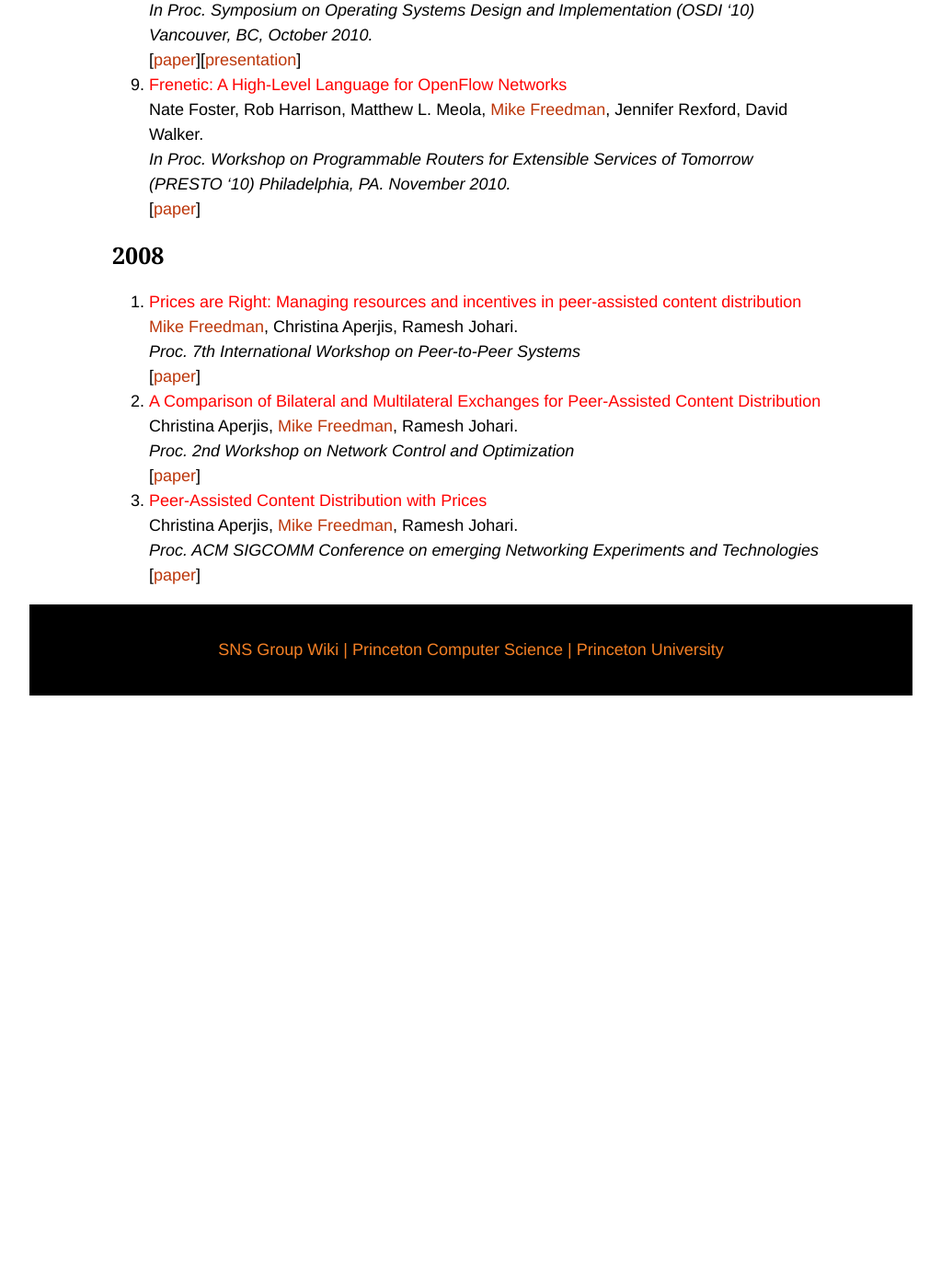
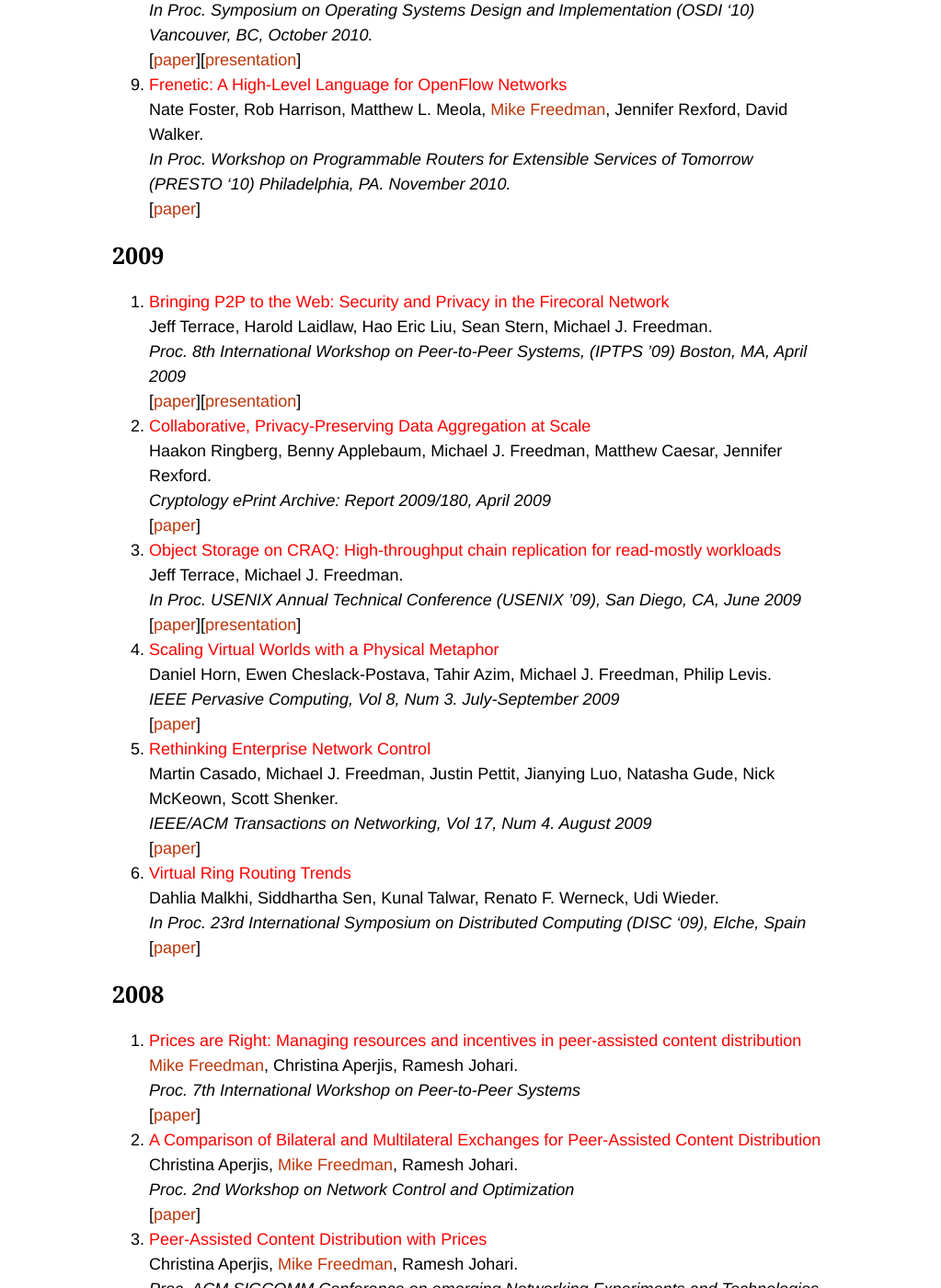
Before and after one commit to princeton-sns/www, a Jekyll site: the page built from publications.md, in a window 1280 px wide and 1400 px high, scrolled down 5324 px. Shown: the whole window at 92% size, without its empty margins (128-1151 px from the left). Built offline with Jekyll 4.4.1, drawn with Linux system fonts in a browser that asks for light colours; some web fonts are replaced; before the commit the page ends 6080 px from its top, so only the background shows below that.

Commit message:
feat: add 2009 publications and slides

```diff
--- a/_data/publications.yml
+++ b/_data/publications.yml
@@ -438,3 +438,74 @@
   venue: "Proc. 41st IEEE/IFIP International Conference on Dependable Systems and Networks, Dependable Computing and Communication Symposium (DCCS) track"
   paper: /assets/papers/2011-dsn-lloyd.pdf
   year: 2011
+
+
+- title: "Virtual Ring Routing Trends"
+  people:
+    - Dahlia Malkhi
+    - Siddhartha Sen
+    - Kunal Talwar
+    - Renato F. Werneck
+    - Udi Wieder
+  venue: "In Proc. 23rd International Symposium on Distributed Computing (DISC '09), Elche, Spain"
+  year: 2009
+  paper: /assets/papers/2009-disc-walkhi.pdf
+
+- title: "Rethinking Enterprise Network Control"
+  people:
+    - Martin Casado
+    - Michael J. Freedman
+    - Justin Pettit
+    - Jianying Luo
+    - Natasha Gude
+    - Nick McKeown
+    - Scott Shenker
+  venue: "IEEE/ACM Transactions on Networking, Vol 17, Num 4. August 2009"
+  year: 2009
+  paper: /assets/papers/2009-ton-casado.pdf
+
+
+- title: "Scaling Virtual Worlds with a Physical Metaphor"
+  people:
+    - Daniel Horn
+    - Ewen Cheslack-Postava
+    - Tahir Azim
+    - Michael J. Freedman
+    - Philip Levis
+  venue: "IEEE Pervasive Computing, Vol 8, Num 3. July-September 2009"
+  year: 2009
+  paper: /assets/papers/2009-pervasive-horn.pdf
+
+
+- title: "Object Storage on CRAQ: High-throughput chain replication for read-mostly workloads"
+  people:
+    - Jeff Terrace
+    - Michael J. Freedman
+  venue: "In Proc. USENIX Annual Technical Conference (USENIX ’09), San Diego, CA, June 2009"
+  year: 2009
+  paper: /assets/papers/2009-atc-terrace.pdf
+  presentation: /assets/slides/2009-atc-terrace.pptx
+
+
+- title: "Collaborative, Privacy-Preserving Data Aggregation at Scale"
+  people:
+    - Haakon Ringberg
+    - Benny Applebaum
+    - Michael J. Freedman
+    - Matthew Caesar
+    - Jennifer Rexford
+  venue: "Cryptology ePrint Archive: Report 2009/180, April 2009"
+  year: 2009
+  paper: /assets/papers/2009-eprint-ringberg.pdf
+
+- title: "Bringing P2P to the Web: Security and Privacy in the Firecoral Network"
+  people:
+    - Jeff Terrace
+    - Harold Laidlaw
+    - Hao Eric Liu
+    - Sean Stern
+    - Michael J. Freedman
+  venue: "Proc. 8th International Workshop on Peer-to-Peer Systems, (IPTPS ’09) Boston, MA, April 2009"
+  year: 2009
+  paper: /assets/papers/2009-iptps-terrace.pdf
+  presentation: /assets/slides/2009-iptps-terrace.pptx
```
Also changed, not shown: 9 other files.
